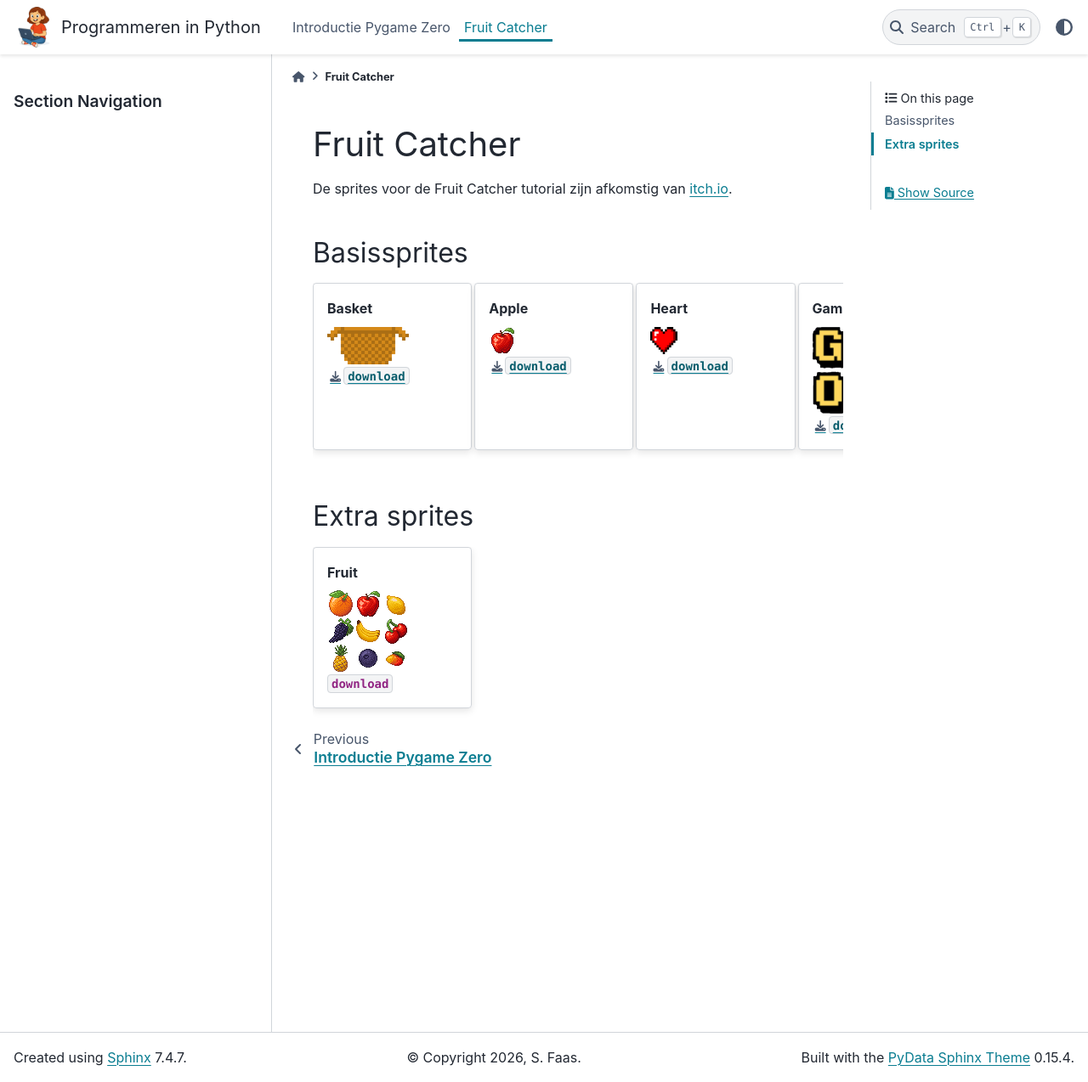
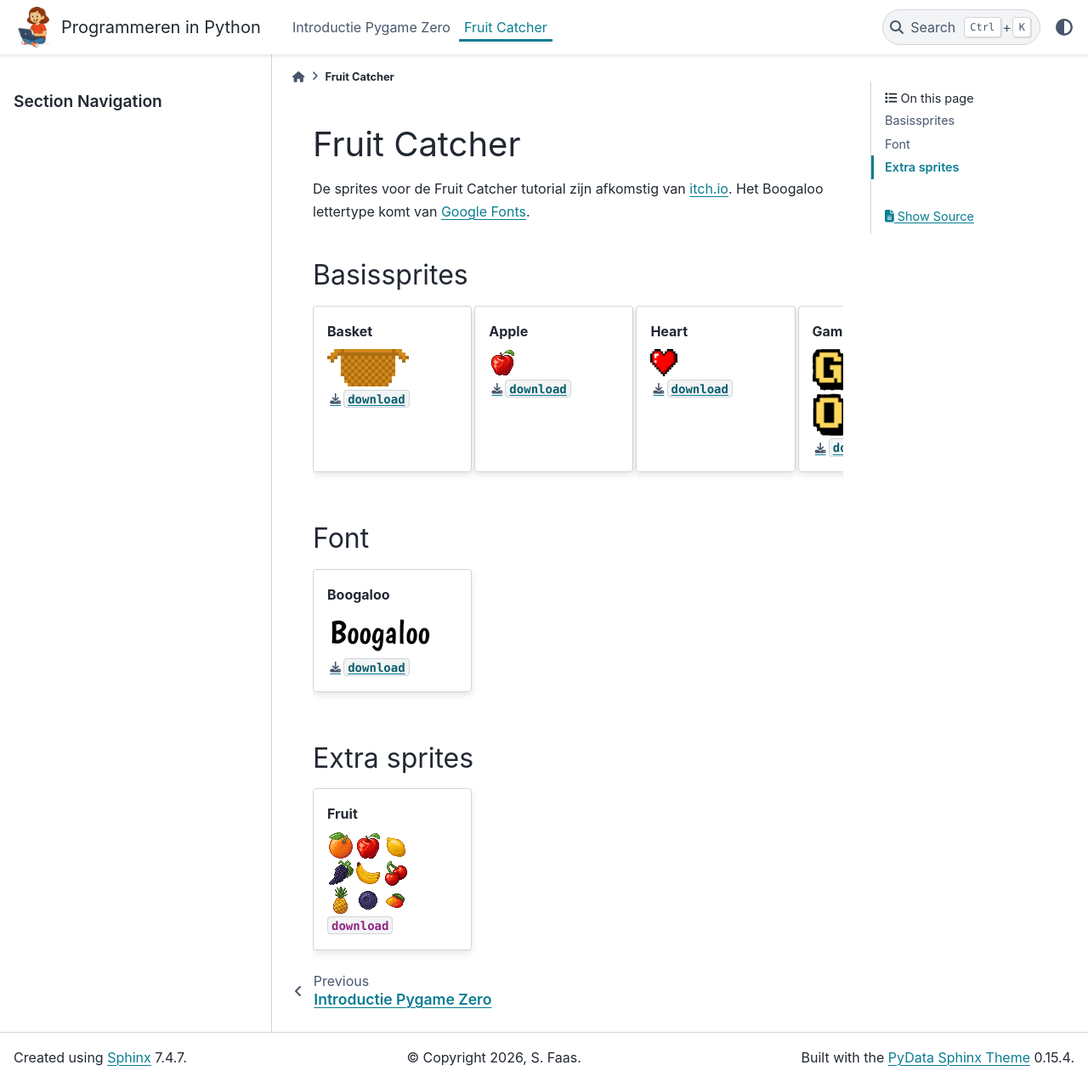
Before and after one commit to meneerfaas/meneerfaas.github.io, a Sphinx documentation site: the page built from doc/02_fruit_catcher/fruitcatcher.rst, in a window 1280 px wide and 1274 px high. Shown: the whole window at 85% size. Built offline with Sphinx 7.4.7 and the PyData theme 0.15.4, drawn with Linux system fonts in a browser that asks for light colours.

Commit message:
Modified Fruit Catcher

```diff
--- a/doc/02_fruit_catcher/fruitcatcher.rst
+++ b/doc/02_fruit_catcher/fruitcatcher.rst
@@ -1,7 +1,7 @@
 Fruit Catcher
 =========================
 
-De sprites voor de Fruit Catcher tutorial zijn afkomstig van `itch.io <https://itch.io/game-assets>`_.
+De sprites voor de Fruit Catcher tutorial zijn afkomstig van `itch.io <https://itch.io/game-assets>`_. Het Boogaloo lettertype komt van `Google Fonts <https://fonts.google.com/specimen/Boogaloo>`_.
 
 Basissprites
 --------------
@@ -36,6 +36,17 @@ Basissprites
 
         :download:`download <assets/game_over.png>`
 
+Font
+-----------------
+.. card-carousel:: 3
+
+    .. card:: Boogaloo
+
+        .. image:: images/boogaloo_font.png
+           :alt: Mand
+
+        :download:`download <assets/boogaloo.ttf>`
+
 Extra sprites
 -----------------
 
```
